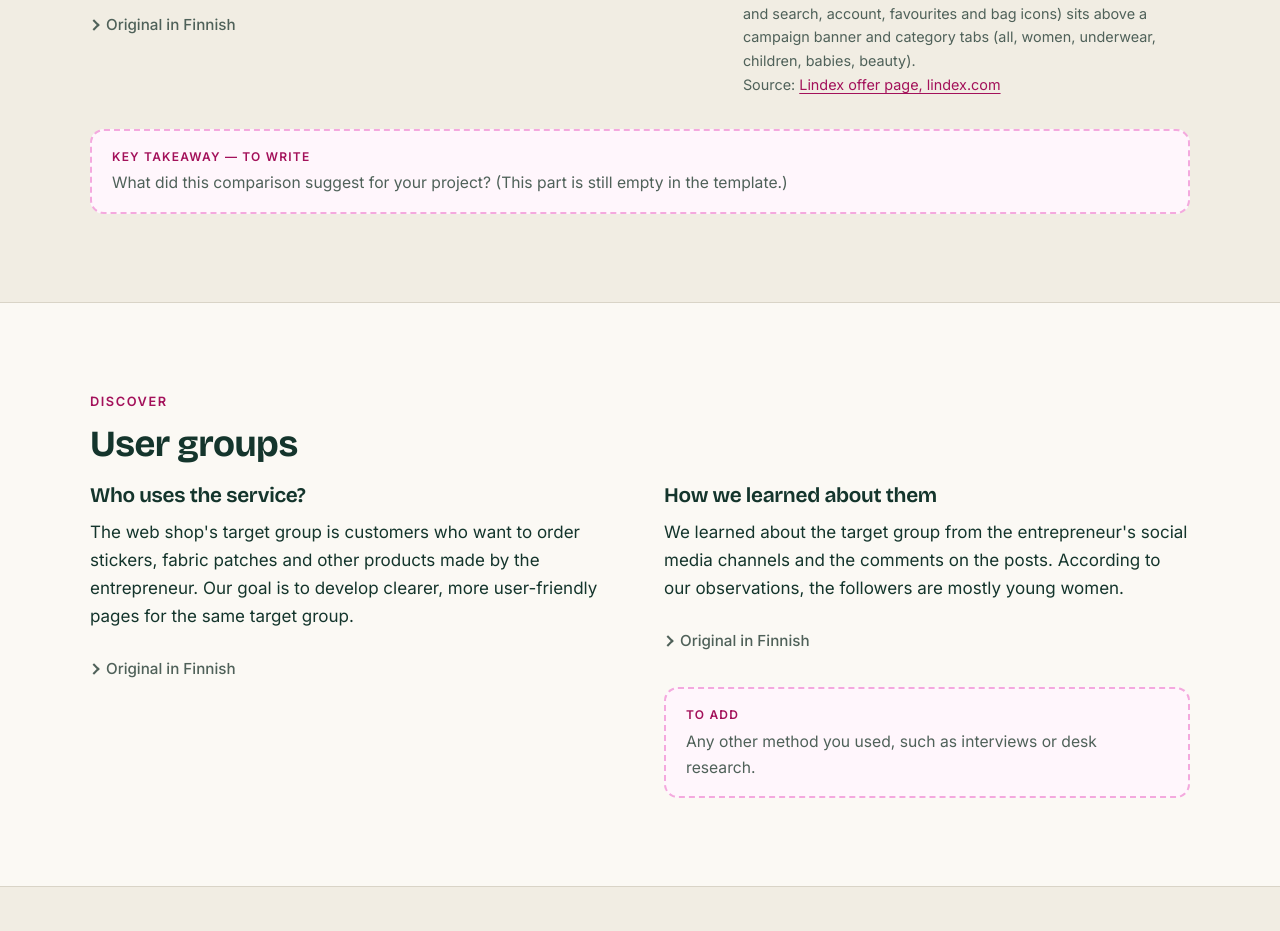
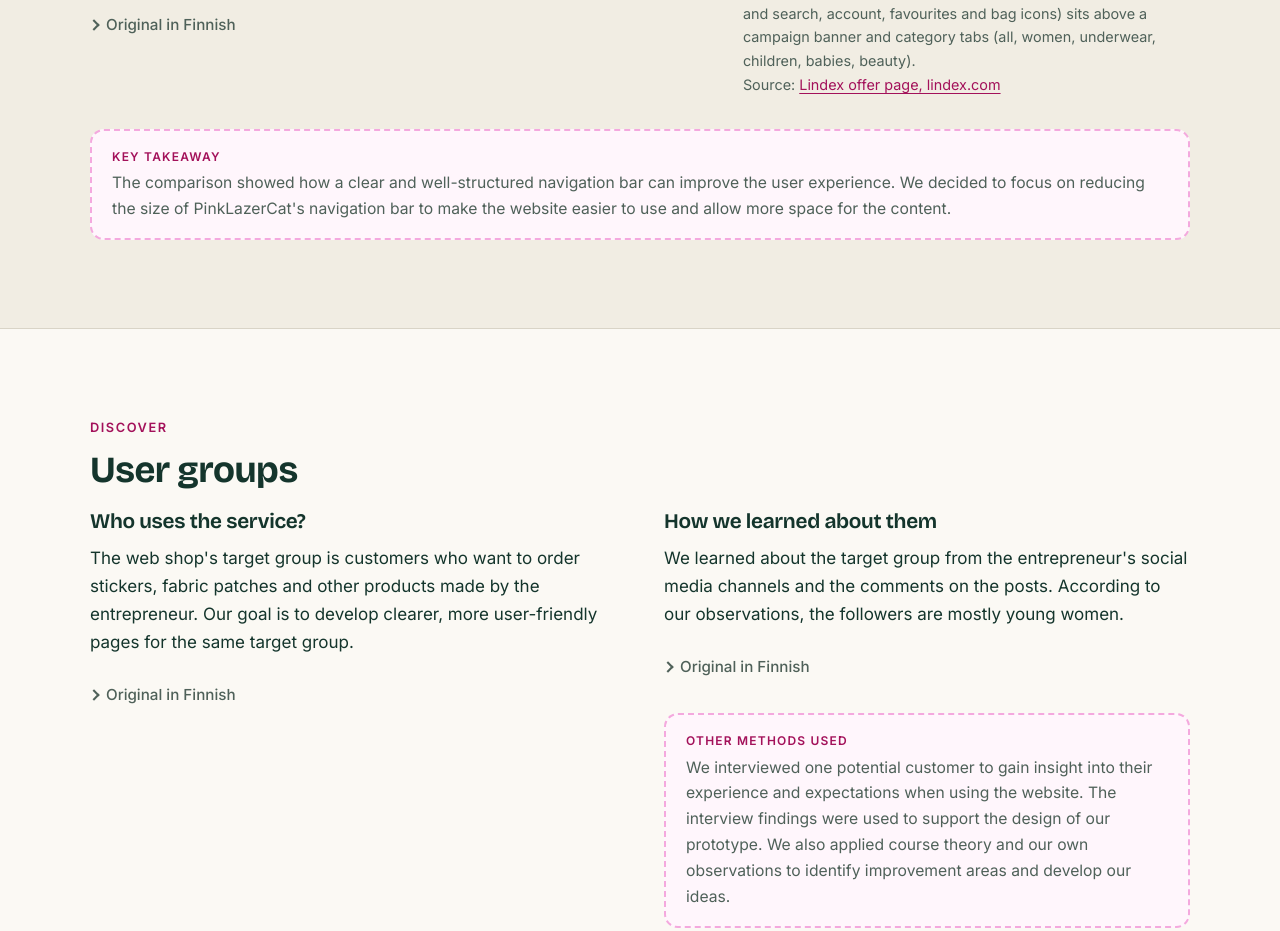
Before and after one commit to RasmusDB/FourStars-SDP, a plain HTML site: page research.html in a window 1280 px wide. Shown: the part 1303-2234 px from the top of the page. Drawn offline with nearby package versions, Linux system fonts and the light colour scheme.

Commit message:
Research tekstit muokkauksia

```diff
--- a/research.html
+++ b/research.html
@@ -97,8 +97,8 @@
           </figure>
         </div>
         <div class="todo" style="margin-top:2rem">
-          <strong>Key takeaway — to write</strong>
-          <p>What did this comparison suggest for your project? (This part is still empty in the template.)</p>
+          <strong>Key takeaway</strong>
+          <p>The comparison showed how a clear and well-structured navigation bar can improve the user experience. We decided to focus on reducing the size of PinkLazerCat's navigation bar to make the website easier to use and allow more space for the content.</p>
         </div>
       </div>
     </section>
@@ -125,8 +125,8 @@
   <blockquote class="fi" lang="fi">Kohderyhmästä saatiin tietoa yrittäjän sosiaalisen median kanavien ja julkaisujen kommenttien perusteella. Havaintojen mukaan seuraajakunta koostuu pääosin nuorista naisista.</blockquote>
 </details>
             <div class="todo">
-              <strong>To add</strong>
-              <p>Any other method you used, such as interviews or desk research.</p>
+              <strong>Other methods used</strong>
+              <p>We interviewed one potential customer to gain insight into their experience and expectations when using the website. The interview findings were used to support the design of our prototype. We also applied course theory and our own observations to identify improvement areas and develop our ideas.</p>
             </div>
           </div>
         </div>
@@ -200,8 +200,8 @@
               <div>
                 <dt>Main difficulty</dt>
                 <dd>
-                  <p style="margin:0">The search function did not work as expected.</p>
-<p class="alt" lang="fi">Hakutoiminto ei toiminut toivotusti.</p>
+                  <p style="margin:0">The search function did not work as expected, making it difficult to find products. The overall usability of the website could also be improved, as clearer navigation and a more organised layout would make browsing and shopping easier.</p>
+<p class="alt" lang="fi">Hakutoiminto ei toiminut odotetulla tavalla, mikä vaikeutti tuotteiden löytämistä. Myös verkkosivujen yleistä käytettävyyttä voisi parantaa selkeyttämällä navigointia ja sivuston rakennetta, jotta tuotteiden selaaminen ja ostaminen olisi helpompaa.</p>
                 </dd>
               </div>
             </dl>
```
